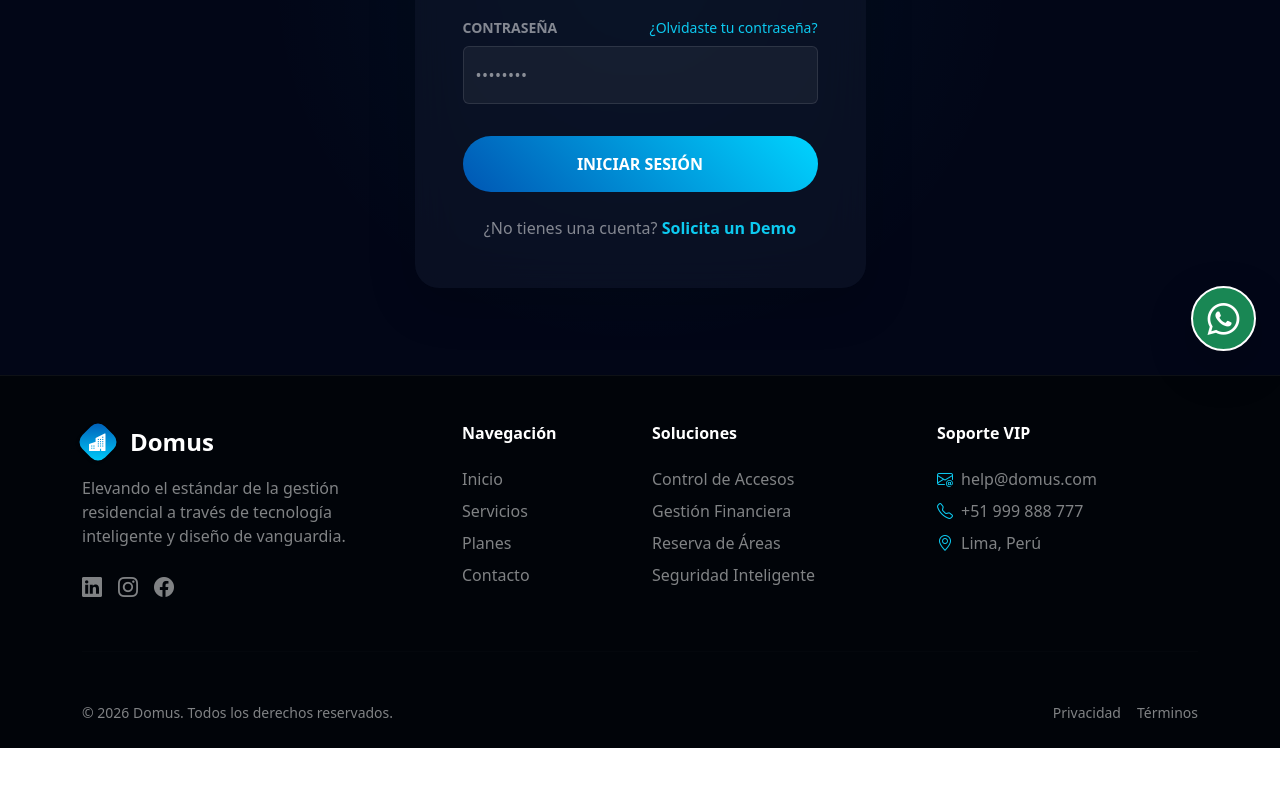
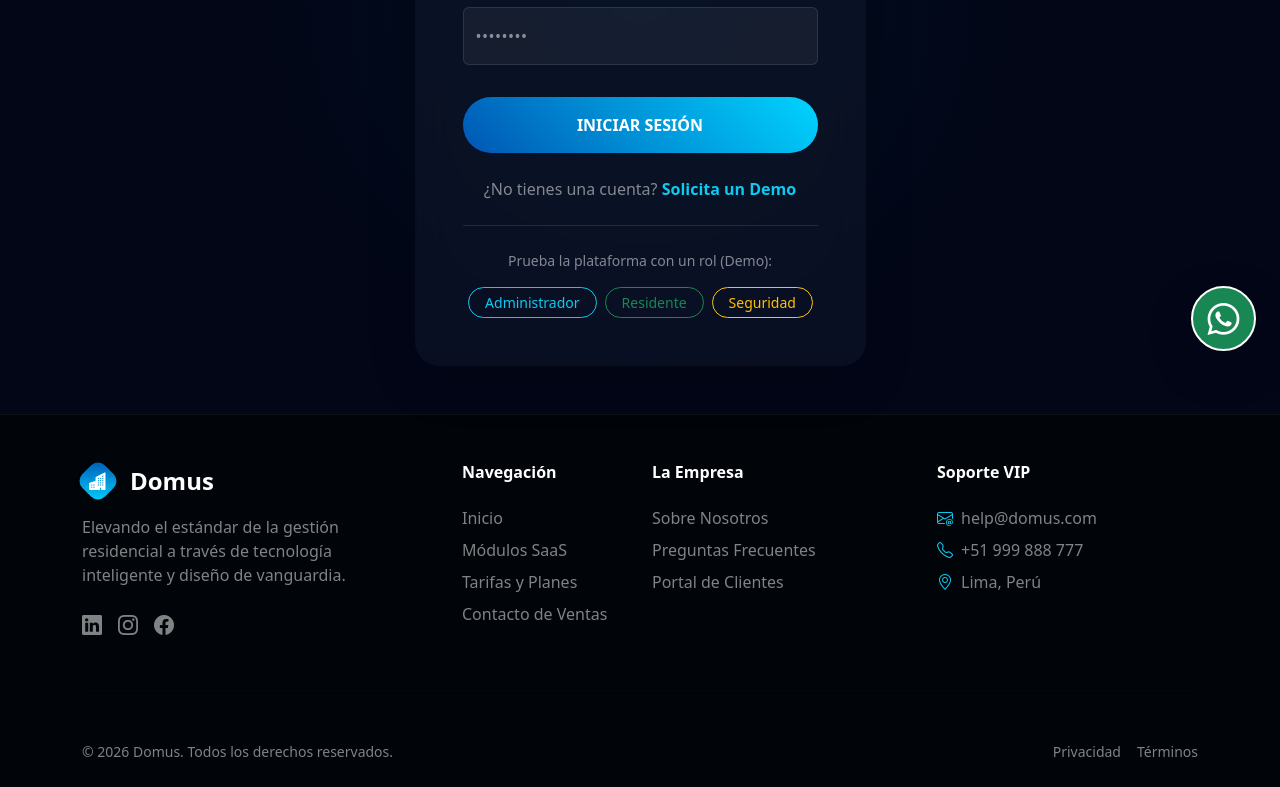
Before and after one commit to JuanVictorFY/Pagina-Principal-Condominio, a React (Vite) app: page /login in a window 1280 px wide. Shown: the part 425-1212 px from the top of the page. Before the commit the page ends 1173 px from the top, so only its background shows below. Built offline with nearby package versions, Linux system fonts and the light colour scheme.

Commit message:
refactor(core): integrar nuevas vistas en Home y actualizar navegación con smooth scroll

```diff
--- a/src/App.css
+++ b/src/App.css
@@ -379,6 +379,23 @@ body:has(.navbar-collapse.show) .hero-inner-content {
 }
 
 /* ==========================================================================
+   NOTIFICACIONES FLOTANTES (MODULOS SAAS)
+   ========================================================================== */
+@keyframes float-up-down {
+  0% { transform: translateY(0); }
+  50% { transform: translateY(-12px); }
+  100% { transform: translateY(0); }
+}
+
+.floating-badge {
+  animation: float-up-down 4s ease-in-out infinite;
+}
+
+.feature-image-wrapper:hover {
+  box-shadow: 0 0 40px rgba(0, 212, 255, 0.15);
+}
+
+/* ==========================================================================
    SISTEMA DE RESPONSIVIDAD INTEGRAL Y FLUIDO
    ========================================================================== */
 
--- a/src/App.jsx
+++ b/src/App.jsx
@@ -10,10 +10,18 @@ import './App.css';
 function App() {
   const location = useLocation();
 
-  // Restablece el scroll arriba cada vez que cambiamos de página
+  // Controla el scroll general y los enlaces con hash (#)
   useEffect(() => {
-    window.scrollTo(0, 0);
-  }, [location.pathname]);
+    if (location.hash) {
+      const element = document.getElementById(location.hash.substring(1));
+      if (element) {
+        // Usamos setTimeout corto para dar tiempo a que React renderice si venimos desde Login
+        setTimeout(() => element.scrollIntoView({ behavior: 'smooth' }), 50);
+      }
+    } else {
+      window.scrollTo({ top: 0, behavior: 'smooth' });
+    }
+  }, [location]);
 
   useEffect(() => {
     AOS.init({
--- a/src/Home.jsx
+++ b/src/Home.jsx
@@ -3,14 +3,20 @@ import Services from './components/Services';
 import Pricing from './components/Pricing';
 import Testimonials from './components/Testimonials';
 import Contact from './components/Contact';
+import Features from './Features';
+import About from './About';
+import Faq from './Faq';
 
 const Home = () => {
   return (
     <main>
       <Hero />
       <Services />
+      <Features />
+      <About />
       <Pricing />
       <Testimonials />
+      <Faq />
       <Contact />
     </main>
   );
--- a/src/Login.jsx
+++ b/src/Login.jsx
@@ -1,6 +1,10 @@
+import { useState } from 'react';
 import { Link } from 'react-router-dom';
 
 const Login = () => {
+  const [email, setEmail] = useState('');
+  const [password, setPassword] = useState('');
+
   return (
     <section className="min-vh-100 d-flex align-items-center justify-content-center py-5 position-relative" style={{ background: '#020617' }}>
       {/* Efecto de luz de fondo */}
@@ -27,14 +31,28 @@ const Login = () => {
               <form>
                 <div className="mb-4">
                   <label className="form-label text-white-50 small fw-bold text-uppercase">Correo Electrónico</label>
-                  <input type="email" className="form-control text-white shadow-none py-3" style={{ background: 'rgba(255,255,255,0.05)', border: '1px solid rgba(255,255,255,0.1)' }} placeholder="ejemplo@correo.com" />
+                  <input
+                    type="email"
+                    className="form-control text-white shadow-none py-3"
+                    style={{ background: 'rgba(255,255,255,0.05)', border: '1px solid rgba(255,255,255,0.1)' }}
+                    placeholder="ejemplo@correo.com"
+                    value={email}
+                    onChange={(e) => setEmail(e.target.value)}
+                  />
                 </div>
                 <div className="mb-4">
                   <div className="d-flex justify-content-between">
                     <label className="form-label text-white-50 small fw-bold text-uppercase">Contraseña</label>
                     <a href="#" className="text-info small text-decoration-none hover-cyan">¿Olvidaste tu contraseña?</a>
                   </div>
-                  <input type="password" className="form-control text-white shadow-none py-3" style={{ background: 'rgba(255,255,255,0.05)', border: '1px solid rgba(255,255,255,0.1)' }} placeholder="••••••••" />
+                  <input
+                    type="password"
+                    className="form-control text-white shadow-none py-3"
+                    style={{ background: 'rgba(255,255,255,0.05)', border: '1px solid rgba(255,255,255,0.1)' }}
+                    placeholder="••••••••"
+                    value={password}
+                    onChange={(e) => setPassword(e.target.value)}
+                  />
                 </div>
                 <button type="button" className="btn btn-premium-unique text-white w-100 py-3 rounded-pill fw-bold mb-4 mt-2">
                   INICIAR SESIÓN
@@ -42,6 +60,34 @@ const Login = () => {
                 <div className="text-center">
                   <span className="text-white-50">¿No tienes una cuenta? </span>
                   <Link to="/#contacto" className="text-info text-decoration-none fw-bold hover-cyan">Solicita un Demo</Link>
+                </div>
+
+                {/* SECCIÓN DEMO: Autocompletado de credenciales */}
+                <div className="mt-4 pt-4 border-top border-secondary border-opacity-25 text-center">
+                  <span className="text-white-50 small mb-3 d-block">Prueba la plataforma con un rol (Demo):</span>
+                  <div className="d-flex justify-content-center gap-2 flex-wrap">
+                    <button
+                      type="button"
+                      className="btn btn-sm btn-outline-info rounded-pill px-3"
+                      onClick={() => { setEmail('admin@domus.com'); setPassword('admin123'); }}
+                    >
+                      Administrador
+                    </button>
+                    <button
+                      type="button"
+                      className="btn btn-sm btn-outline-success rounded-pill px-3"
+                      onClick={() => { setEmail('residente@domus.com'); setPassword('residente123'); }}
+                    >
+                      Residente
+                    </button>
+                    <button
+                      type="button"
+                      className="btn btn-sm btn-outline-warning rounded-pill px-3"
+                      onClick={() => { setEmail('seguridad@domus.com'); setPassword('seguridad123'); }}
+                    >
+                      Seguridad
+                    </button>
+                  </div>
                 </div>
               </form>
             </div>
--- a/src/components/Footer.jsx
+++ b/src/components/Footer.jsx
@@ -1,3 +1,5 @@
+import { Link } from 'react-router-dom';
+
 const Footer = () => {
   const currentYear = new Date().getFullYear();
 
@@ -29,21 +31,20 @@ const Footer = () => {
           <div className="col-lg-2 col-md-6">
             <h6 className="text-white fw-bold mb-4">Navegación</h6>
             <ul className="list-unstyled">
-            <li className="mb-2"><a href="/" className="text-white-50 text-decoration-none hover-cyan">Inicio</a></li>
-            <li className="mb-2"><a href="/#servicios" className="text-white-50 text-decoration-none hover-cyan">Servicios</a></li>
-            <li className="mb-2"><a href="/#planes" className="text-white-50 text-decoration-none hover-cyan">Planes</a></li>
-            <li className="mb-2"><a href="/#contacto" className="text-white-50 text-decoration-none hover-cyan">Contacto</a></li>
+            <li className="mb-2"><Link to="/" className="text-white-50 text-decoration-none hover-cyan">Inicio</Link></li>
+            <li className="mb-2"><a href="/#features" className="text-white-50 text-decoration-none hover-cyan">Módulos SaaS</a></li>
+            <li className="mb-2"><a href="/#planes" className="text-white-50 text-decoration-none hover-cyan">Tarifas y Planes</a></li>
+            <li className="mb-2"><a href="/#contacto" className="text-white-50 text-decoration-none hover-cyan">Contacto de Ventas</a></li>
             </ul>
           </div>
 
-          {/* COLUMNA 3: Servicios */}
+          {/* COLUMNA 3: Empresa */}
           <div className="col-lg-3 col-md-6">
-            <h6 className="text-white fw-bold mb-4">Soluciones</h6>
-            <ul className="list-unstyled text-white-50">
-              <li className="mb-2">Control de Accesos</li>
-              <li className="mb-2">Gestión Financiera</li>
-              <li className="mb-2">Reserva de Áreas</li>
-              <li className="mb-2">Seguridad Inteligente</li>
+            <h6 className="text-white fw-bold mb-4">La Empresa</h6>
+            <ul className="list-unstyled">
+              <li className="mb-2"><a href="/#about" className="text-white-50 text-decoration-none hover-cyan">Sobre Nosotros</a></li>
+              <li className="mb-2"><a href="/#faq" className="text-white-50 text-decoration-none hover-cyan">Preguntas Frecuentes</a></li>
+              <li className="mb-2"><Link to="/login" className="text-white-50 text-decoration-none hover-cyan">Portal de Clientes</Link></li>
             </ul>
           </div>
 
--- a/src/components/Navbar.jsx
+++ b/src/components/Navbar.jsx
@@ -13,9 +13,10 @@ const Navbar = () => {
 
   const navItems = [
     { name: 'Inicio', link: '/' },
-    { name: 'Servicios', link: '/#servicios' },
+    { name: 'Módulos', link: '/#features' },
     { name: 'Planes', link: '/#planes' },
-    { name: 'Contacto', link: '/#contacto' }
+    { name: 'Nosotros', link: '/#about' },
+    { name: 'FAQ', link: '/#faq' }
   ];
 
   return (
@@ -51,14 +52,14 @@ const Navbar = () => {
           <ul className="navbar-nav gap-lg-3 text-center my-3 my-lg-0">
             {navItems.map((item) => (
               <li className="nav-item" key={item.name}>
-                <a
+                <Link
                   className="nav-link text-white opacity-75 fw-medium custom-nav-link"
-                  href={item.link}
+                  to={item.link}
                   style={navLinkStyle}
                   onClick={() => setIsMenuOpen(false)}
                 >
                   {item.name}
-                </a>
+                </Link>
               </li>
             ))}
           </ul>
```
